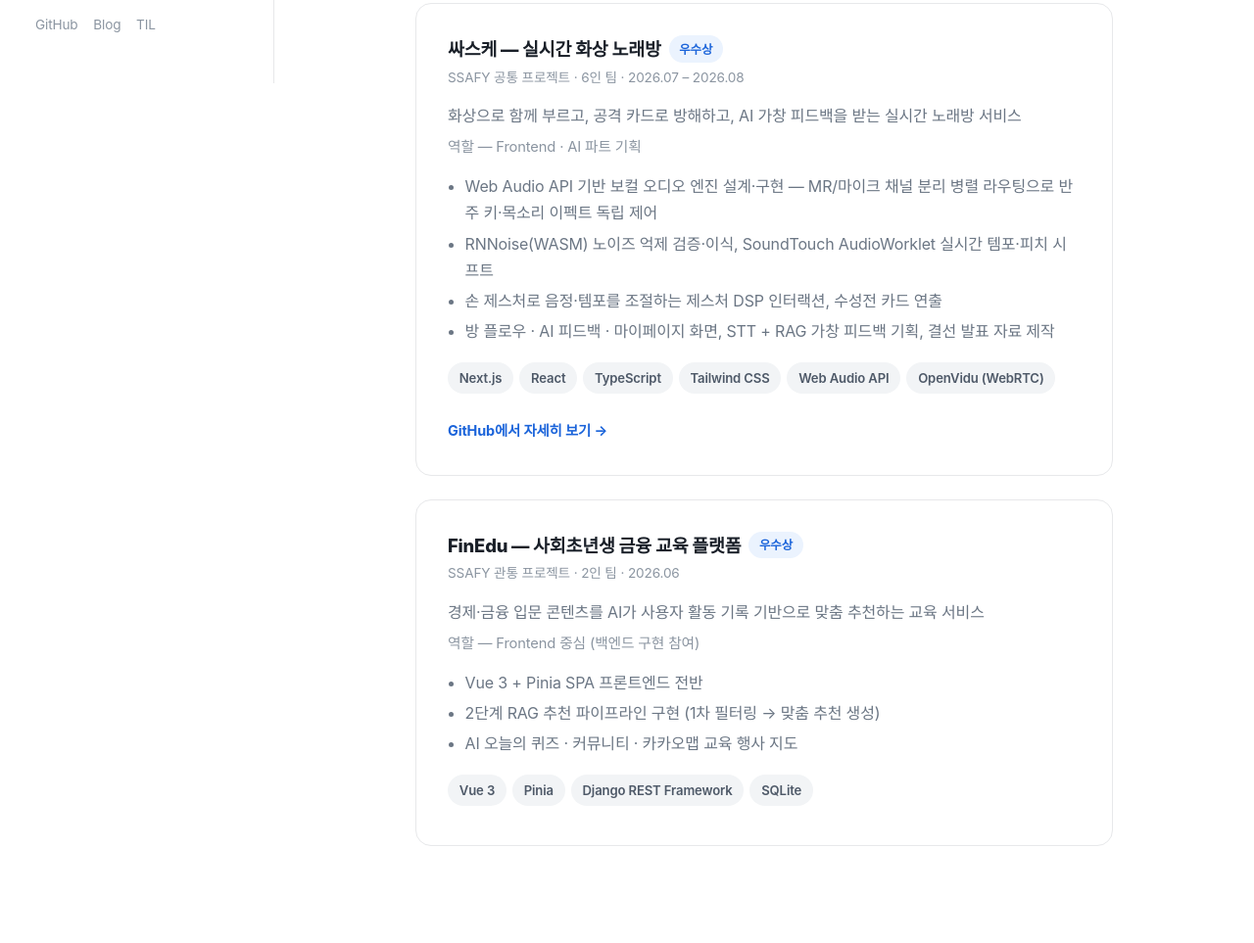
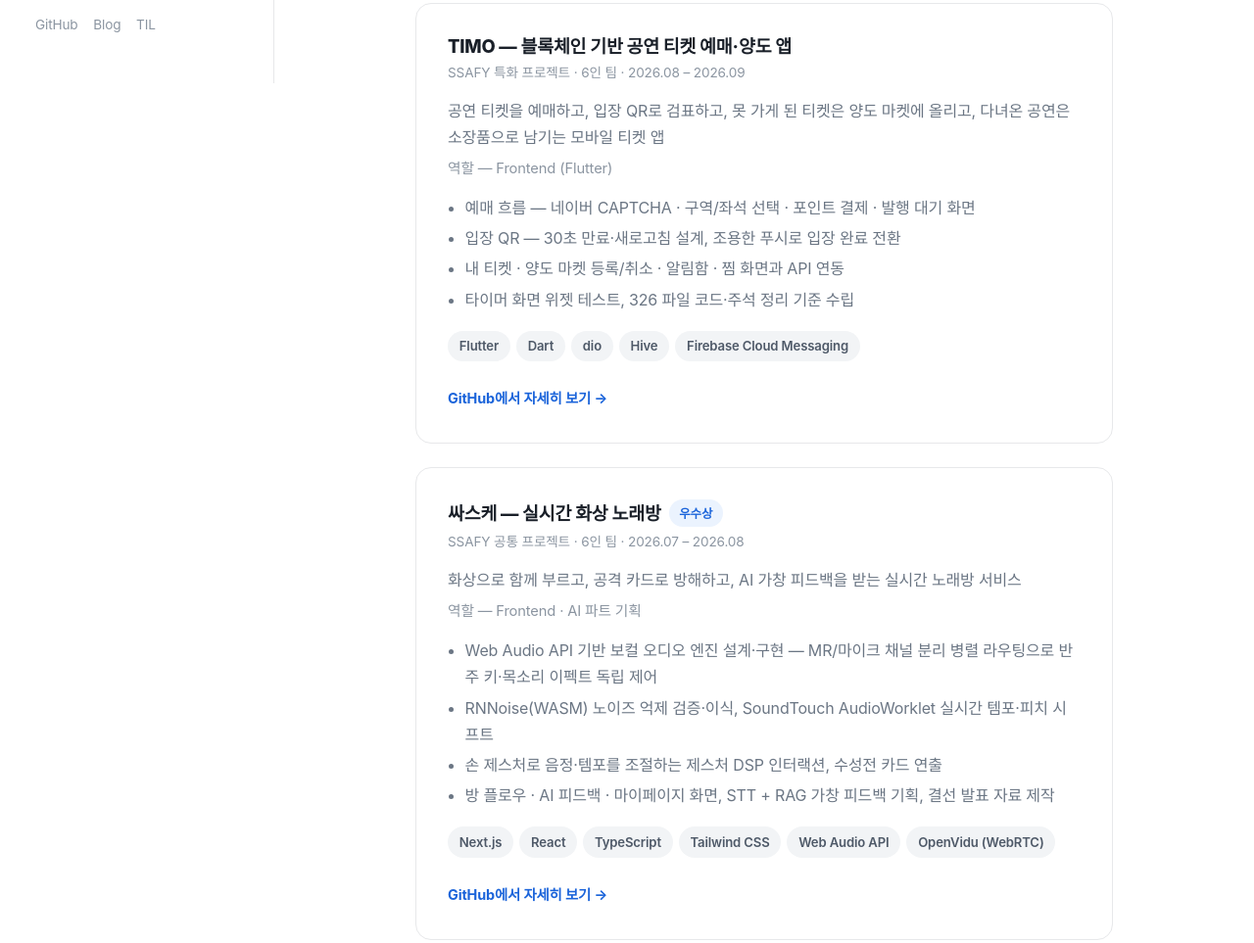
Before and after one commit to jangms11263124/jangms11263124.github.io, a plain HTML site: page index.html in a window 1280 px wide. Shown: the part 715-1678 px from the top of the page at 98% size. Drawn offline with nearby package versions, Linux system fonts and the light colour scheme; a web font is replaced by a local one.

Commit message:
feat: add TIMO project card, Flutter/Dart chips

```diff
--- a/index.html
+++ b/index.html
@@ -170,6 +170,26 @@
 
         <article class="proj">
           <div class="d-flex flex-wrap align-items-center gap-2 mb-1">
+            <h3 class="title">TIMO — 블록체인 기반 공연 티켓 예매·양도 앱</h3>
+          </div>
+          <div class="meta">SSAFY 특화 프로젝트 · 6인 팀 · 2026.08 – 2026.09</div>
+          <p class="desc">공연 티켓을 예매하고, 입장 QR로 검표하고, 못 가게 된 티켓은 양도 마켓에 올리고, 다녀온 공연은 소장품으로 남기는 모바일 티켓 앱</p>
+          <div class="role">역할 — Frontend (Flutter)</div>
+          <!-- TODO(민석): 아래 네 줄은 초안. timo 레포 README 본문 쓰고 나서 같은 말로 맞추기. -->
+          <ul>
+            <li>예매 흐름 — 네이버 CAPTCHA · 구역/좌석 선택 · 포인트 결제 · 발행 대기 화면</li>
+            <li>입장 QR — 30초 만료·새로고침 설계, 조용한 푸시로 입장 완료 전환</li>
+            <li>내 티켓 · 양도 마켓 등록/취소 · 알림함 · 찜 화면과 API 연동</li>
+            <li>타이머 화면 위젯 테스트, 326 파일 코드·주석 정리 기준 수립</li>
+          </ul>
+          <div class="mb-3">
+            <span class="chip">Flutter</span><span class="chip">Dart</span><span class="chip">dio</span><span class="chip">Hive</span><span class="chip">Firebase Cloud Messaging</span>
+          </div>
+          <a class="go" href="https://github.com/jangms11263124/timo">GitHub에서 자세히 보기 →</a>
+        </article>
+
+        <article class="proj">
+          <div class="d-flex flex-wrap align-items-center gap-2 mb-1">
             <h3 class="title">싸스케 — 실시간 화상 노래방</h3>
             <span class="pill">우수상</span>
           </div>
@@ -211,7 +231,7 @@
         <h2>기술 스택</h2>
         <div class="skill-group">
           <div class="label">Frontend</div>
-          <span class="chip">HTML</span><span class="chip">CSS</span><span class="chip">JavaScript</span><span class="chip">TypeScript</span><span class="chip">React</span><span class="chip">Next.js</span><span class="chip">Vue 3</span>
+          <span class="chip">HTML</span><span class="chip">CSS</span><span class="chip">JavaScript</span><span class="chip">TypeScript</span><span class="chip">React</span><span class="chip">Next.js</span><span class="chip">Vue 3</span><span class="chip">Flutter</span><span class="chip">Dart</span>
         </div>
         <div class="skill-group">
           <div class="label">Backend</div>
```
